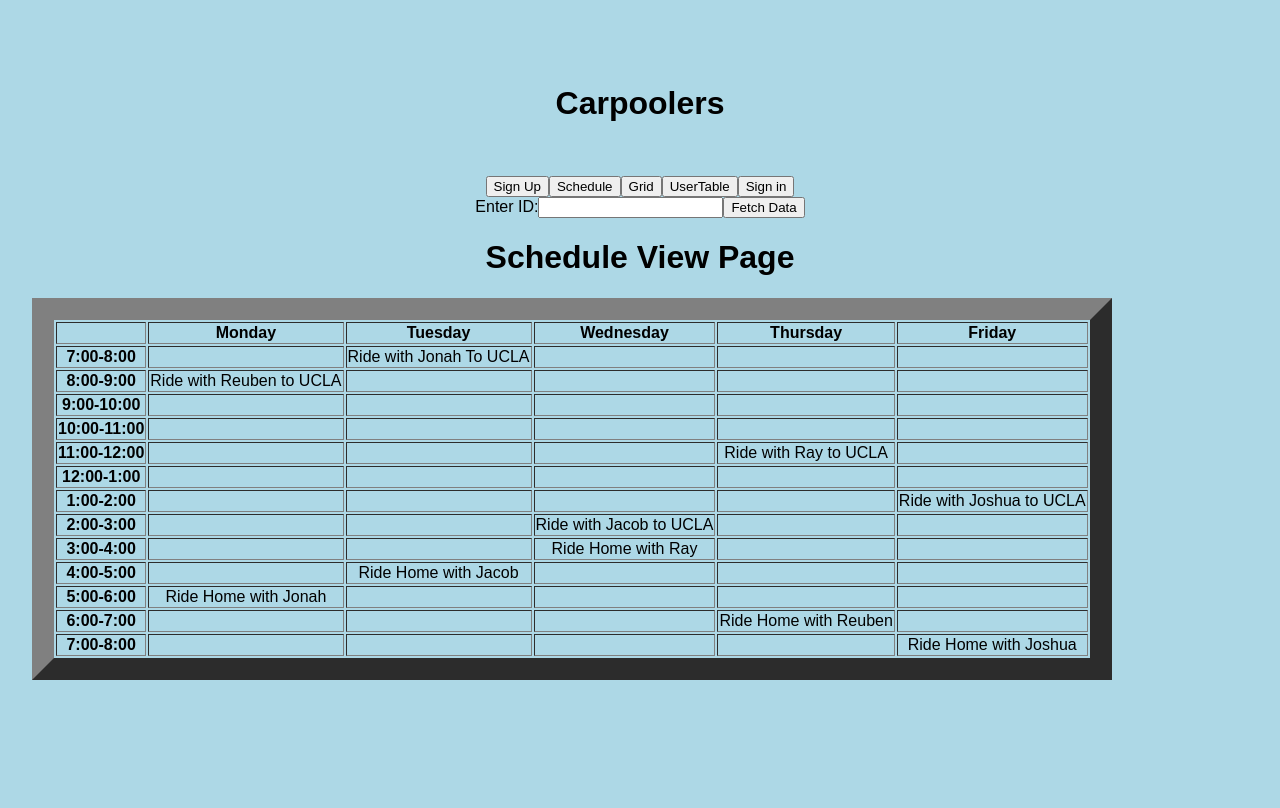
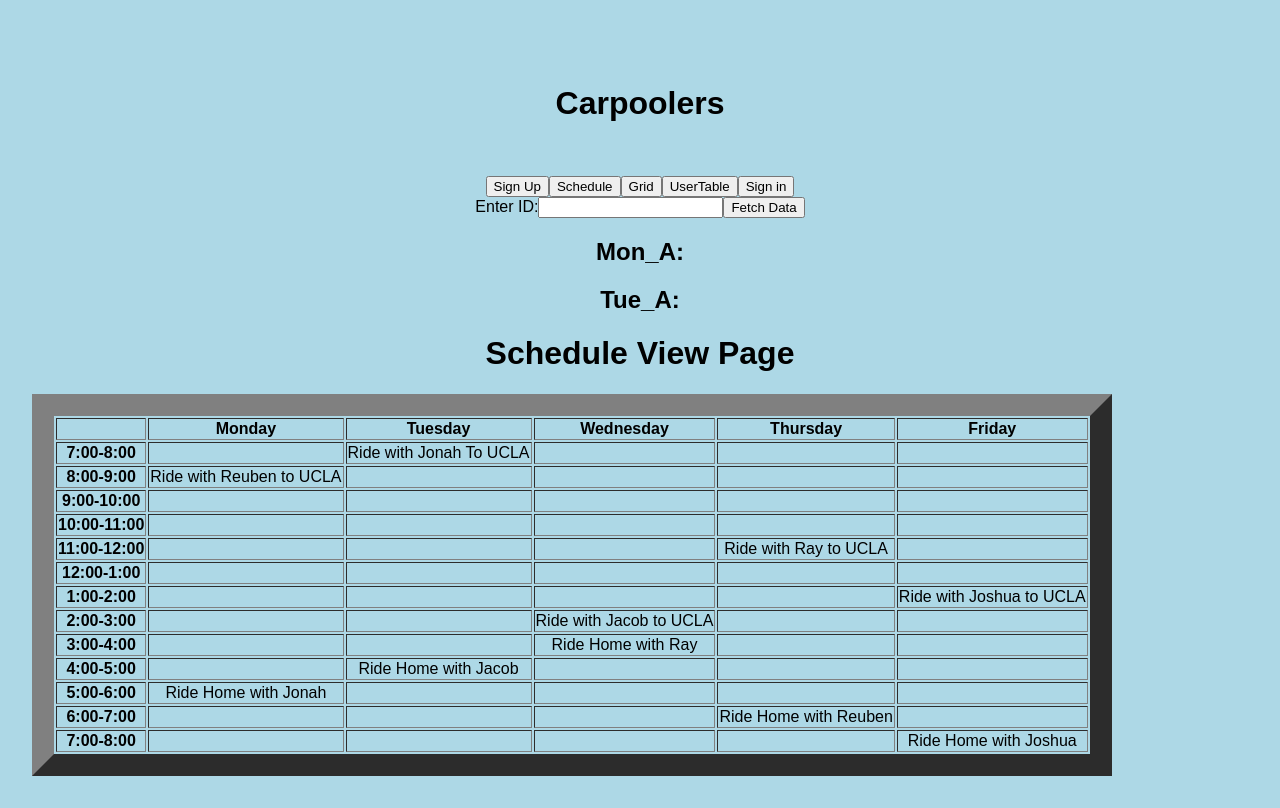
Before and after one commit to reuben-r/35L-project, a React (Create React App) app in the folder client-server-APP/fe/: page /schedule in a window 1280 px wide. Built offline with nearby package versions, Linux system fonts and the light colour scheme.

Commit message:
Fixed schedule from id function, now saves times to variables

```diff
--- a/client-server-APP/fe/src/schedule.jsx
+++ b/client-server-APP/fe/src/schedule.jsx
@@ -21,12 +21,24 @@ function ClassScheduleInput() {
   const fetchData = () => {
     axios.get(`http://localhost:8081/user/getData/${id}`)
     .then(response => {
-        setData(response.data);
+      const [mon_A, tue_A, wed_A, thu_A, fri_A, mon_D, tue_D, wed_D, thu_D, fri_D] = response.data;
+
+      setM1(mon_A);
+      setT1(tue_A);
+      setW1(wed_A);
+      setR1(thu_A);
+      setF1(fri_A);
+
+      setM2(mon_D);
+      setT2(tue_D);
+      setW2(wed_D);
+      setR2(thu_D);
+      setF2(fri_D);
+
       setError(null);
     })
     .catch(error => {
       setError(error.response ? error.response.data : error.message);
-        setData(null);
     });
   };
 
@@ -113,12 +125,10 @@ function ClassScheduleInput() {
       />
       <button onClick={fetchData}>Fetch Data</button>
 
-      {data && (
       <div>
-          <h2>Data:</h2>
-          <pre>{JSON.stringify(data, null, 2)}</pre>
+        <h2>Mon_A: {mon_A}</h2>
+        <h2>Tue_A: {tue_A}</h2>
       </div>
-      )}
 
       {error && (
         <div>
```
Lines whose indentation alone changed are shown as unchanged.
